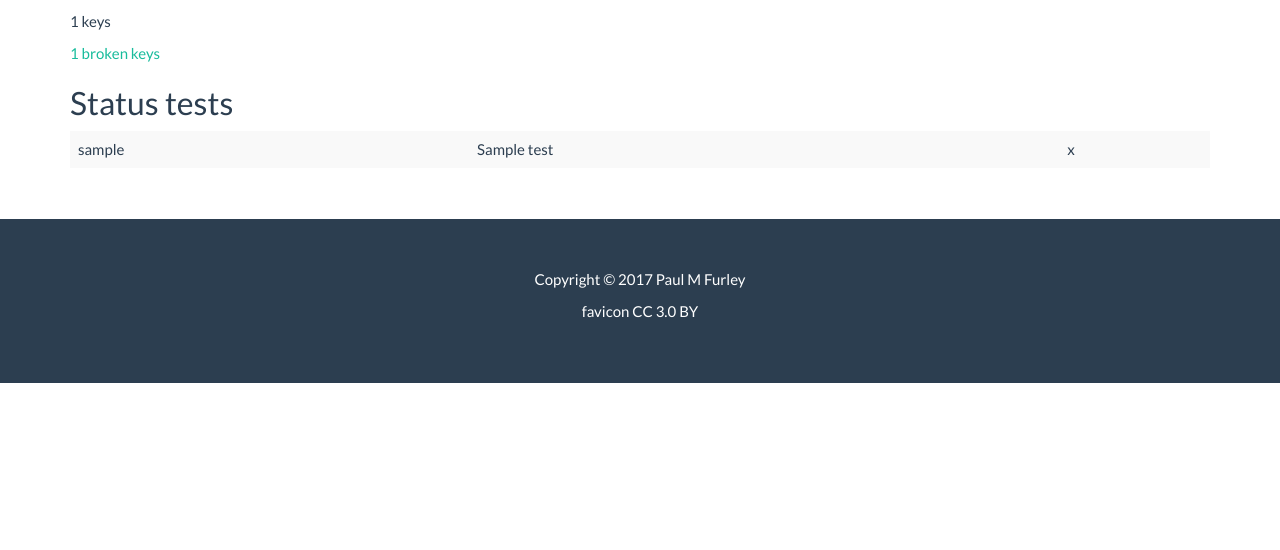
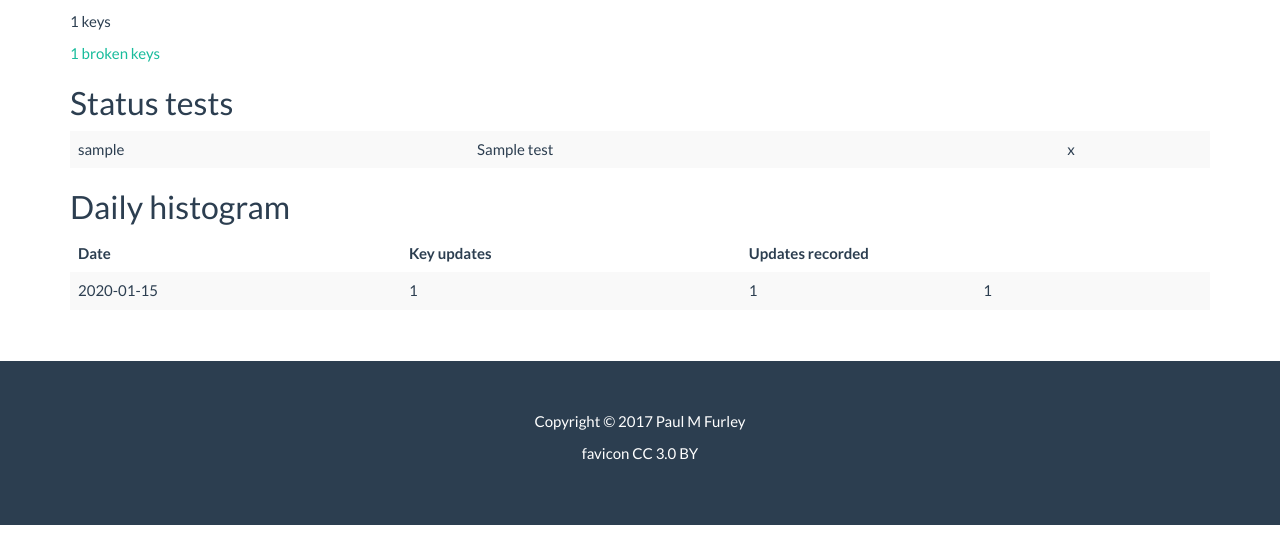
Before and after one commit to fawkesley/expirybot-web, a Django app: template expirybot/apps/status/templates/status/status.html in a window 1280 px wide. Shown: the part 145-695 px from the top of the page. Run offline with Django 3.2, Linux system fonts and the light colour scheme; the template is opened without the code that fills it: most values are stand-ins (such as "Sample title", 1, 10 or a date in 2020); parts of the project's set-up code (start-up, migrations or seed data) failed here and were passed over; some libraries are stand-ins or nearby versions.

Commit message:
Add daily histogram to status page

```diff
--- a/expirybot/apps/status/templates/status/status.html
+++ b/expirybot/apps/status/templates/status/status.html
@@ -29,6 +29,28 @@
           </tbody>
         </table>
 
+        <h2>Daily histogram</h2>
+        <table class="table table-striped">
+          <thead>
+            <tr>
+              <th>Date </th>
+              <th>Key updates</th>
+              <th colspan="2">Updates recorded</th>
+            </tr>
+          </thead>
+
+          <tbody>
+            {% for row in daily_histogram %}
+              <tr>
+                  <td>{{ row.date|date:"Y-m-d" }}</td>
+                  <td>{{ row.num_updates }}</td>
+                  <td>{{ row.num_full }}</td>
+                  <td>{{ row.percent_full }}</td>
+              </tr>
+            {% endfor %}
+          </tbody>
+        </table>
+
       </div>
     </div>
 
```
Also changed, not shown: expirybot/apps/status/views.py (+37 -1 lines).
